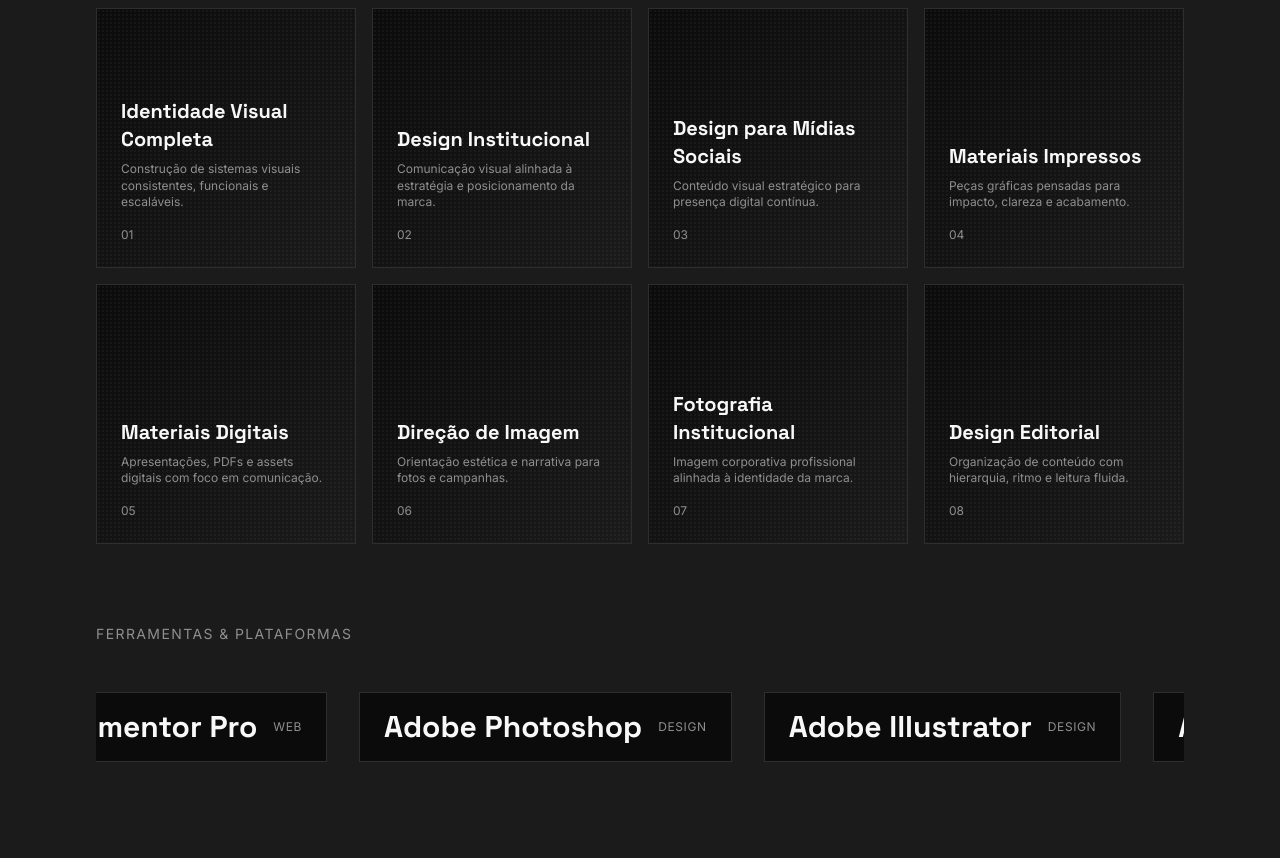
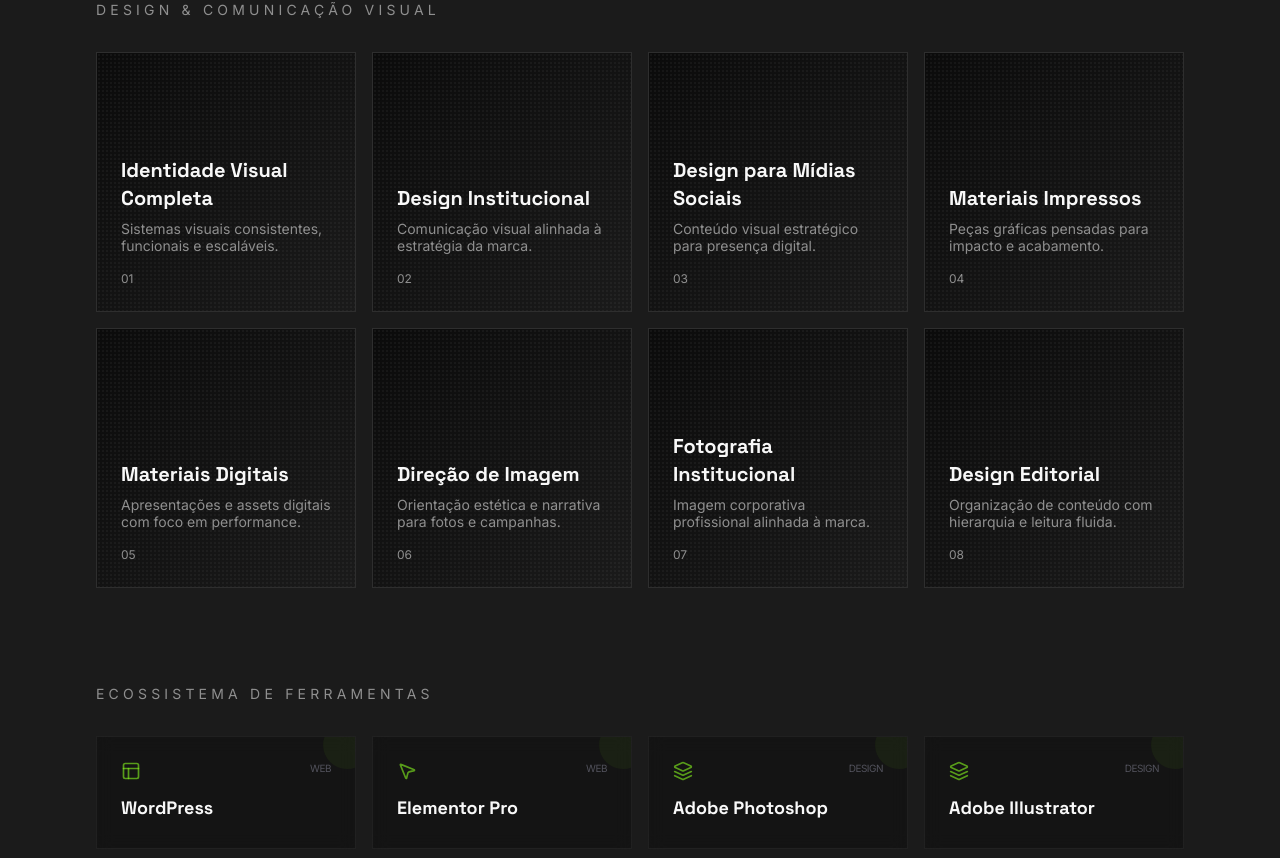
Before and after one commit to caiquenaimi/portifolio-Bryan-Hansel, a Next.js app: page / in a window 1280 px wide. Shown: the part 3182-4040 px from the top of the page. Built offline with nearby package versions, Linux system fonts and the light colour scheme.

Commit message:
atualiza o componente Skills com novos ícones, melhorias no layout e ajustes de espaçamento

```diff
--- a/components/skills.tsx
+++ b/components/skills.tsx
@@ -1,9 +1,9 @@
 "use client";
 
 import { motion } from "framer-motion";
-import { Sparkles, Zap, GitBranch, PenTool } from "lucide-react";
+import { Sparkles, Zap, GitBranch, PenTool, Layout, Box, Layers, Users, MousePointer2 } from "lucide-react";
 
-/* ===== Inteligência Artificial (Seu Bloco Favorito) ===== */
+/* ===== Inteligência Artificial ===== */
 const aiSkills = [
   { name: "Geração de Imagens", icon: Sparkles, desc: "Direção de arte e criação visual generativa." },
   { name: "Automação de Tarefas", icon: Zap, desc: "Otimização de processos e ganhos de eficiência." },
@@ -25,102 +25,78 @@ const strategicSkills = [
 
 /* ===== Design & Comunicação Visual ===== */
 const creativeSkills = [
-  {
-    title: "Identidade Visual Completa",
-    desc: "Construção de sistemas visuais consistentes, funcionais e escaláveis.",
-  },
-  {
-    title: "Design Institucional",
-    desc: "Comunicação visual alinhada à estratégia e posicionamento da marca.",
-  },
-  {
-    title: "Design para Mídias Sociais",
-    desc: "Conteúdo visual estratégico para presença digital contínua.",
-  },
-  {
-    title: "Materiais Impressos",
-    desc: "Peças gráficas pensadas para impacto, clareza e acabamento.",
-  },
-  {
-    title: "Materiais Digitais",
-    desc: "Apresentações, PDFs e assets digitais com foco em comunicação.",
-  },
-  {
-    title: "Direção de Imagem",
-    desc: "Orientação estética e narrativa para fotos e campanhas.",
-  },
-  {
-    title: "Fotografia Institucional",
-    desc: "Imagem corporativa profissional alinhada à identidade da marca.",
-  },
-  {
-    title: "Design Editorial",
-    desc: "Organização de conteúdo com hierarquia, ritmo e leitura fluida.",
-  },
+  { title: "Identidade Visual Completa", desc: "Sistemas visuais consistentes, funcionais e escaláveis." },
+  { title: "Design Institucional", desc: "Comunicação visual alinhada à estratégia da marca." },
+  { title: "Design para Mídias Sociais", desc: "Conteúdo visual estratégico para presença digital." },
+  { title: "Materiais Impressos", desc: "Peças gráficas pensadas para impacto e acabamento." },
+  { title: "Materiais Digitais", desc: "Apresentações e assets digitais com foco em performance." },
+  { title: "Direção de Imagem", desc: "Orientação estética e narrativa para fotos e campanhas." },
+  { title: "Fotografia Institucional", desc: "Imagem corporativa profissional alinhada à marca." },
+  { title: "Design Editorial", desc: "Organização de conteúdo com hierarquia e leitura fluida." },
 ];
 
-/* ===== Ferramentas & Plataformas ===== */
+/* ===== Ferramentas & Plataformas (TODAS RECUPERADAS) ===== */
 const softwares = [
-  { name: "WordPress", category: "Web" },
-  { name: "Elementor Pro", category: "Web" },
-  { name: "Adobe Photoshop", category: "Design" },
-  { name: "Adobe Illustrator", category: "Design" },
-  { name: "Adobe InDesign", category: "Design" },
-  { name: "Canva", category: "Uso estratégico" },
-  { name: "Gestão com equipes", category: "Colaboração" },
-  { name: "Gestão com agências", category: "Colaboração" },
+  { name: "WordPress", category: "Web", icon: Layout },
+  { name: "Elementor Pro", category: "Web", icon: MousePointer2 },
+  { name: "Adobe Photoshop", category: "Design", icon: Layers },
+  { name: "Adobe Illustrator", category: "Design", icon: Layers },
+  { name: "Adobe InDesign", category: "Design", icon: Layers },
+  { name: "Canva", category: "Uso estratégico", icon: PenTool },
+  { name: "Gestão com equipes", category: "Colaboração", icon: Users },
+  { name: "Gestão com agências", category: "Colaboração", icon: Users },
 ];
 
 export function Skills() {
   return (
-    <section id="skills" className="py-24 md:py-32 px-6 md:px-12 lg:px-24 bg-secondary">
+    <section id="skills" className="py-20 md:py-32 px-6 md:px-12 lg:px-24 bg-secondary">
       <div className="max-w-7xl mx-auto">
         <motion.div
           initial={{ opacity: 0, y: 40 }}
           whileInView={{ opacity: 1, y: 0 }}
           transition={{ duration: 0.8 }}
           viewport={{ once: true }}
-          className="space-y-20"
+          className="space-y-16 md:space-y-24"
         >
           {/* Header principal */}
           <div className="text-center space-y-6">
-            <div className="flex items-center justify-center gap-3 text-muted-foreground text-sm tracking-widest uppercase">
+            <div className="flex items-center justify-center gap-3 text-muted-foreground text-[10px] md:text-sm tracking-widest uppercase">
               <span className="w-8 h-px bg-accent" />
-              <span>Skills & Ferramentas</span>
+              <span>Expertise & Inovação</span>
               <span className="w-8 h-px bg-accent" />
             </div>
-            <h2 className="font-[family-name:var(--font-heading)] text-5xl md:text-7xl lg:text-8xl font-bold tracking-tight">
+            <h2 className="font-[family-name:var(--font-heading)] text-4xl md:text-7xl lg:text-8xl font-bold tracking-tight">
               O que eu <br /> <span className="text-accent">domino.</span>
             </h2>
           </div>
 
-          {/* GRID DE IA (Exatamente como você enviou) */}
+          {/* GRID DE IA */}
           <div className="space-y-8">
-            <h3 className="text-sm tracking-widest uppercase text-muted-foreground">Inteligência Artificial</h3>
-            <div className="grid grid-cols-1 md:grid-cols-2 lg:grid-cols-4 gap-6">
+            <h3 className="text-[10px] md:text-sm tracking-[0.3em] uppercase text-muted-foreground">Inteligência Artificial</h3>
+            <div className="grid grid-cols-2 lg:grid-cols-4 gap-4 md:gap-6">
               {aiSkills.map((skill, index) => (
                 <motion.div
                   key={index}
                   whileHover={{ y: -5 }}
-                  className="p-8 bg-background border border-border rounded-2xl hover:border-accent/50 transition-all group"
+                  className="p-5 md:p-8 bg-background border border-border rounded-xl md:rounded-2xl hover:border-accent/50 transition-all group"
                 >
-                  <skill.icon className="w-10 h-10 text-accent mb-6 group-hover:scale-110 transition-transform" />
-                  <h3 className="font-[family-name:var(--font-heading)] text-xl font-bold mb-3">{skill.name}</h3>
-                  <p className="text-muted-foreground text-sm leading-relaxed">{skill.desc}</p>
+                  <skill.icon className="w-6 h-6 md:w-10 md:h-10 text-accent mb-4 md:mb-6 group-hover:scale-110 transition-transform" />
+                  <h3 className="font-[family-name:var(--font-heading)] text-sm md:text-xl font-bold mb-2">{skill.name}</h3>
+                  <p className="text-muted-foreground text-[10px] md:text-sm leading-tight md:leading-relaxed line-clamp-2 md:line-clamp-none">{skill.desc}</p>
                 </motion.div>
               ))}
             </div>
           </div>
 
-          {/* Estratégia */}
+          {/* ESTRATÉGIA */}
           <div className="space-y-8">
-            <h3 className="text-sm tracking-widest uppercase text-muted-foreground">Estratégia & Branding</h3>
-            <div className="flex flex-wrap gap-4">
-              {strategicSkills.map((skill, index) => (
+            <h3 className="text-[10px] md:text-sm tracking-[0.3em] uppercase text-muted-foreground">Estratégia & Branding</h3>
+            <div className="flex flex-wrap gap-3 md:gap-4">
+              {strategicSkills.map((skill) => (
                 <motion.div
                   key={skill}
-                  whileHover={{ scale: 1.05, backgroundColor: "var(--accent)" }}
-                  className="px-5 py-3 sm:px-6 sm:py-4 border border-border bg-background text-foreground font-[family-name:var(--font-heading)] text-lg sm:text-xl md:text-2xl font-bold transition-colors hover:text-accent-foreground"
+                  whileHover={{ scale: 1.05, backgroundColor: "var(--accent)", color: "var(--accent-foreground)" }}
+                  className="px-4 py-3 md:px-6 md:py-4 border border-border bg-background font-[family-name:var(--font-heading)] text-xs md:text-2xl font-bold transition-all cursor-default"
                 >
                   {skill}
                 </motion.div>
@@ -128,38 +104,51 @@ export function Skills() {
             </div>
           </div>
 
-          {/* Design & Comunicação Visual */}
+          {/* DESIGN & COMUNICAÇÃO VISUAL */}
           <div className="space-y-8">
-            <h3 className="text-sm tracking-widest uppercase text-muted-foreground">Design & Comunicação Visual</h3>
-            <div className="grid grid-cols-1 sm:grid-cols-2 lg:grid-cols-4 gap-4">
+            <h3 className="text-[10px] md:text-sm tracking-[0.3em] uppercase text-muted-foreground">Design & Comunicação Visual</h3>
+            <div className="grid grid-cols-2 lg:grid-cols-4 gap-3 md:gap-4">
               {creativeSkills.map((skill, index) => (
                 <motion.div
                   key={skill.title}
                   whileHover={{ y: -8 }}
-                  className="group relative aspect-square border border-border p-4 sm:p-5 lg:p-6 flex flex-col justify-end overflow-hidden bg-gradient-to-br from-background to-secondary"
+                  className="group relative aspect-[4/5] md:aspect-square border border-border p-4 md:p-6 flex flex-col justify-end overflow-hidden bg-gradient-to-br from-background to-secondary"
                 >
                   <div className="absolute inset-0 opacity-[0.04]" style={{ backgroundImage: "radial-gradient(#fff 1px, transparent 1px)", backgroundSize: "4px 4px" }} />
                   <div className="absolute inset-0 bg-accent opacity-0 group-hover:opacity-100 transition-opacity duration-300" />
-                  <span className="relative z-10 font-[family-name:var(--font-heading)] text-base sm:text-lg md:text-xl font-bold group-hover:text-accent-foreground transition-colors">{skill.title}</span>
-                  <p className="relative z-10 text-xs text-muted-foreground mt-2 leading-snug line-clamp-3 sm:line-clamp-none group-hover:text-accent-foreground/80 transition-colors">{skill.desc}</p>
-                  <span className="relative z-10 text-xs text-muted-foreground mt-4 group-hover:text-accent-foreground/60 transition-colors">{String(index + 1).padStart(2, "0")}</span>
+                  <span className="relative z-10 font-[family-name:var(--font-heading)] text-xs md:text-xl font-bold group-hover:text-accent-foreground transition-colors">{skill.title}</span>
+                  <p className="relative z-10 text-[10px] md:text-sm text-muted-foreground mt-1 md:mt-2 leading-tight group-hover:text-accent-foreground/80 transition-colors line-clamp-2 md:line-clamp-none">{skill.desc}</p>
+                  <span className="relative z-10 text-[8px] md:text-xs text-muted-foreground mt-3 md:mt-4 group-hover:text-accent-foreground/60 transition-colors">{String(index + 1).padStart(2, "0")}</span>
                 </motion.div>
               ))}
             </div>
           </div>
 
-          {/* Ferramentas */}
-          <div className="space-y-8">
-            <h3 className="text-sm tracking-widest uppercase text-muted-foreground">Ferramentas & Plataformas</h3>
-            <div className="relative overflow-hidden py-4">
-              <motion.div animate={{ x: [0, -1000] }} transition={{ repeat: Infinity, duration: 20, ease: "linear" }} className="flex gap-8 whitespace-nowrap">
-                {[...softwares, ...softwares].map((software, index) => (
-                  <div key={`${software.name}-${index}`} className="flex items-center gap-4 px-6 py-4 bg-background border border-border">
-                    <span className="font-[family-name:var(--font-heading)] text-xl md:text-3xl font-bold">{software.name}</span>
-                    <span className="text-xs text-muted-foreground uppercase tracking-wider">{software.category}</span>
+          {/* FERRAMENTAS & PLATAFORMAS (TODAS AQUI AGORA) */}
+          <div className="space-y-8 pb-10">
+            <h3 className="text-[10px] md:text-sm tracking-[0.3em] uppercase text-muted-foreground">Ecossistema de Ferramentas</h3>
+            <div className="grid grid-cols-2 md:grid-cols-4 gap-3 md:gap-4">
+              {softwares.map((sw, index) => (
+                <motion.div
+                  key={index}
+                  initial={{ opacity: 0 }}
+                  whileInView={{ opacity: 1 }}
+                  whileHover={{ borderColor: "var(--accent)" }}
+                  className="group flex flex-col gap-4 p-4 md:p-6 bg-background/40 border border-border/50 backdrop-blur-sm transition-all relative overflow-hidden"
+                >
+                  <div className="absolute -top-4 -right-4 w-12 h-12 bg-accent/5 rounded-full group-hover:bg-accent/20 transition-colors" />
+                  <div className="flex justify-between items-start">
+                    <sw.icon className="w-5 h-5 text-accent/60 group-hover:text-accent transition-colors" />
+                    <span className="text-[8px] md:text-[10px] text-zinc-600 uppercase tracking-tighter">{sw.category}</span>
                   </div>
-                ))}
-              </motion.div>
+                  <div className="space-y-1">
+                    <span className="font-[family-name:var(--font-heading)] text-sm md:text-lg font-bold block leading-tight">
+                      {sw.name}
+                    </span>
+                    <div className="w-0 group-hover:w-full h-px bg-accent transition-all duration-500" />
+                  </div>
+                </motion.div>
+              ))}
             </div>
           </div>
         </motion.div>
```
